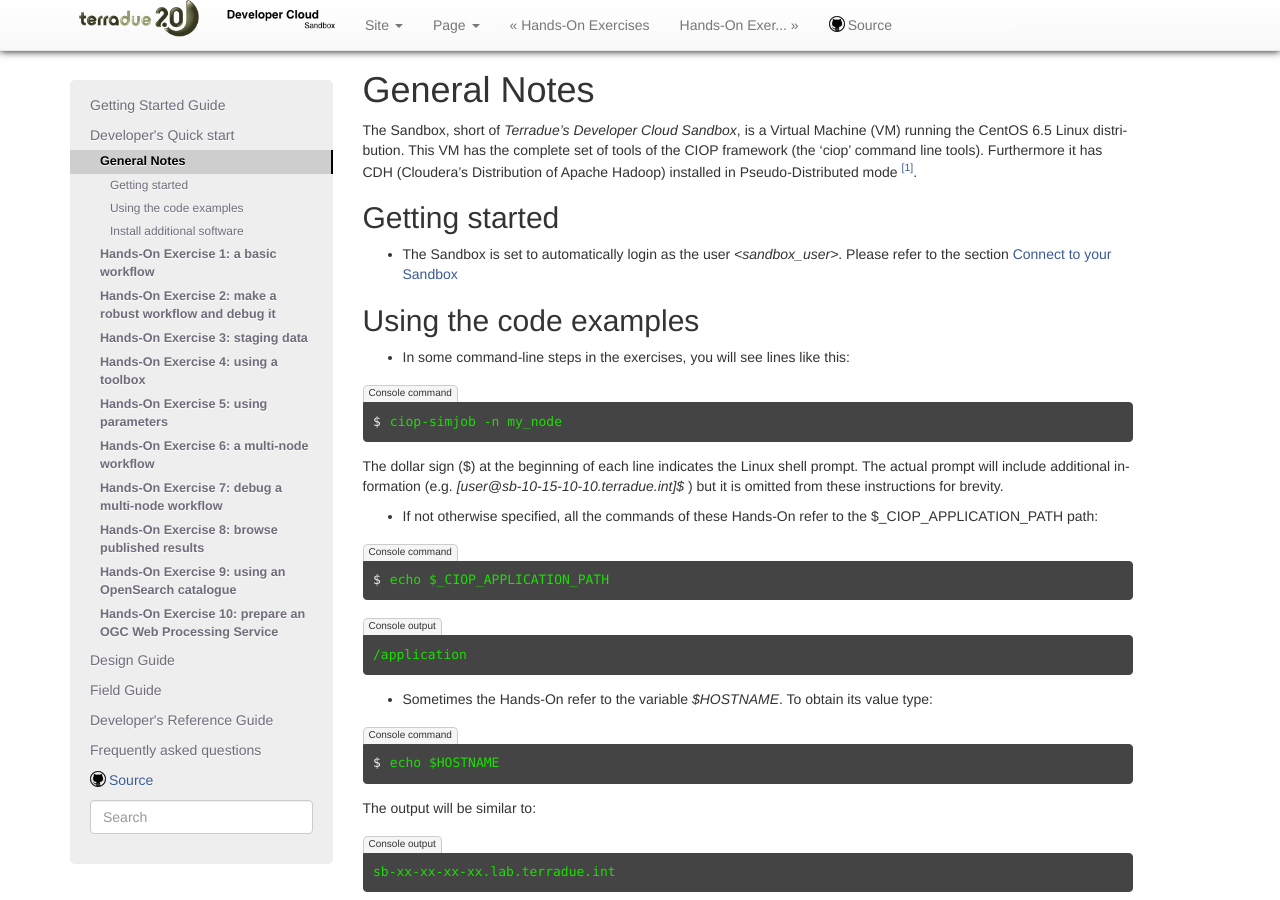
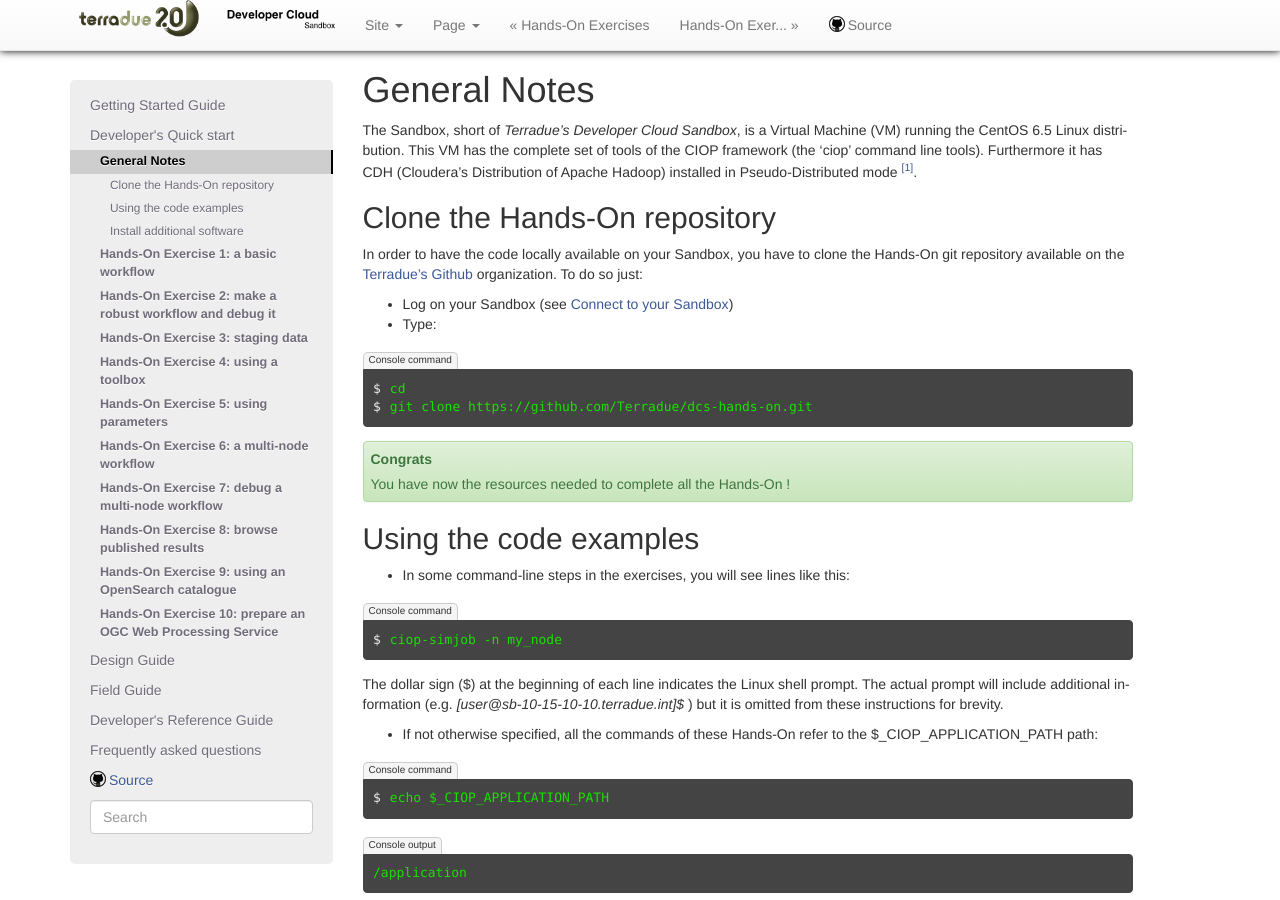
Before and after one commit to Terradue/doc-developer-sandbox, a Sphinx documentation site: the page built from source/developer/general_notes.rst, in a window 1280 px wide and 900 px high. Built offline with Sphinx 7.4.7, drawn with Linux system fonts in a browser that asks for light colours; pages that are not in the unit, such as notebooks, are missing from menus.

Commit message:
Added clone step in General Notes

```diff
--- a/source/developer/basic.rst
+++ b/source/developer/basic.rst
@@ -31,9 +31,9 @@
 .. code-block:: console
 
  cd dcs-hands-on
- mvn install -D hands-on=1 -P bash
+ mvn install -D hands.on=1 -P bash
 
-With the last command you installed the first Hands-On (option *-D*) using a *bash* profile (option *-P*). The profile represents the programming language used to implements the Hands-On run executables.
+With the last command you installed the first Hands-On exercise (option *-D*) using a *bash* profile (option *-P*). The profile represents the programming language used to implements the Hands-On run executables.
 
 Understand the workflow
 =======================
--- a/source/developer/general_notes.rst
+++ b/source/developer/general_notes.rst
@@ -5,10 +5,25 @@
 
 The Sandbox, short of *Terradue's Developer Cloud Sandbox*, is a Virtual Machine (VM) running the CentOS 6.5 Linux distribution. This VM has the complete set of tools of the CIOP framework (the 'ciop' command line tools). Furthermore it has CDH (Cloudera's Distribution of Apache Hadoop) installed in Pseudo-Distributed mode [#f1]_.
 
-Getting started
-^^^^^^^^^^^^^^^^
+.. _hands_on_repo:
+Clone the Hands-On repository
+^^^^^^^^^^^^^^^^^^^^^^^^^^^^^
 
-* The Sandbox is set to automatically login as the user *<sandbox_user>*. Please refer to the section :doc:`Connect to your Sandbox <../start/sandbox>`
+In order to have the code locally available on your Sandbox, you have to clone the Hands-On git repository available on the `Terradue's Github <https://github.com/Terradue>`_ organization. To do so just:
+
+* Log on your Sandbox (see :doc:`Connect to your Sandbox <../start/sandbox>`)
+
+* Type:
+
+.. code-block:: console
+
+  cd
+  git clone https://github.com/Terradue/dcs-hands-on.git
+
+.. admonition:: Congrats
+
+  You have now the resources needed to complete all the Hands-On !
+
 
 Using the code examples
 ^^^^^^^^^^^^^^^^^^^^^^^^
```
